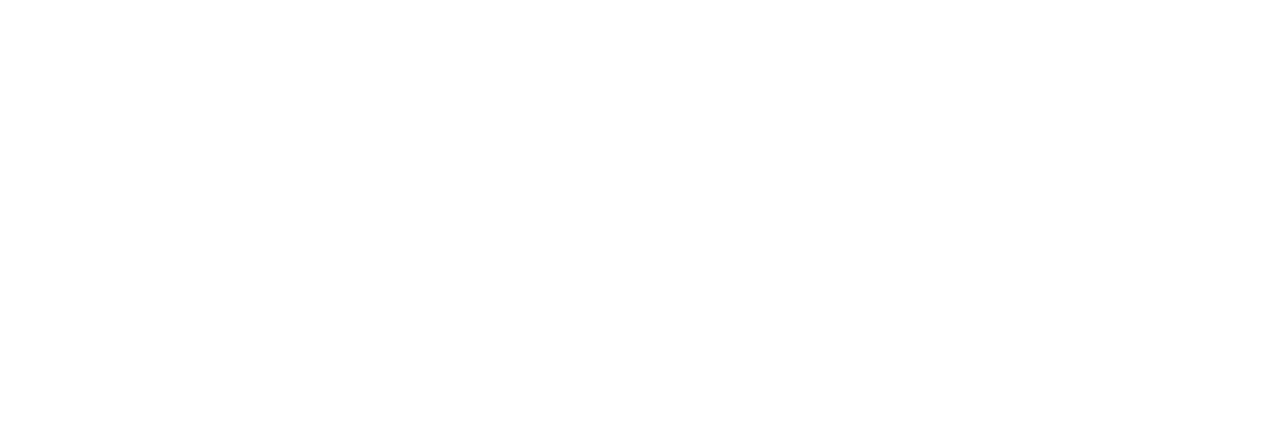
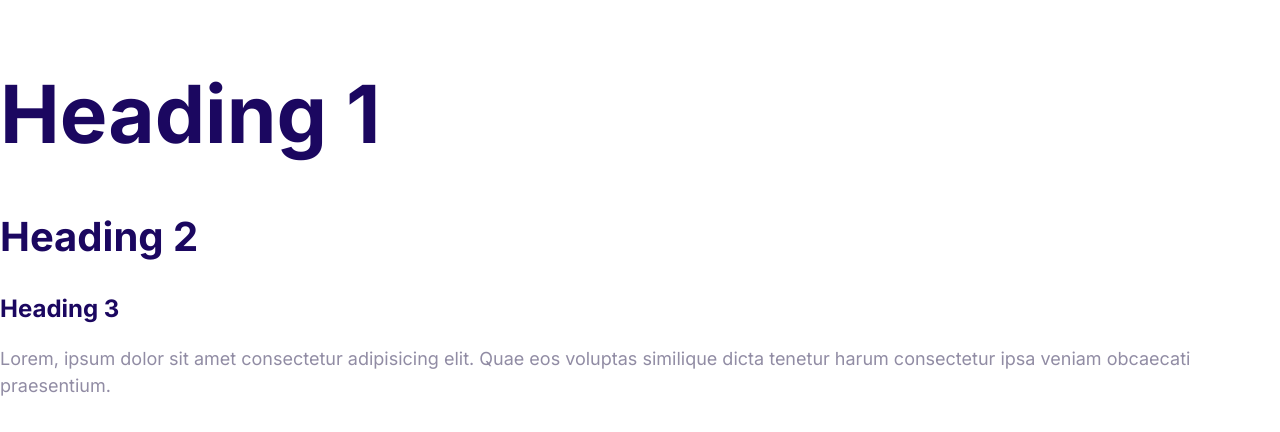
Before and after one commit to Amban03/Project-Adam, a plain HTML site: page index.html in a window 1280 px wide. Drawn offline with Linux system fonts and the light colour scheme.

Commit message:
Define the styles for the fonts.

```diff
--- a/css/styles.css
+++ b/css/styles.css
@@ -3,5 +3,57 @@
   --color-secondary: #00d9ff;
   --color-accent: #ff3400;
   --color-headings: #1b0760;
-  --colr-body: #918ca4;
+  --color-body: #918ca4;
 }
+
+html {
+  font-size: 62.5%;
+}
+
+body {
+  font-family: Inter, Arial, Helvetica, sans-serif;
+  font-size: 2.4rem;
+  line-height: 1.5;
+  color: var(--color-body);
+}
+
+h1,
+h2,
+h3 {
+  color: var(--color-headings);
+  margin-bottom: 1rem;
+}
+
+h1 {
+  font-size: 7rem;
+}
+
+h2 {
+  font-size: 4rem;
+}
+
+h3 {
+  font-size: 3rem;
+}
+
+p {
+  margin-bottom: 0;
+}
+
+@media screen and (min-width: 1024px) {
+  body {
+    font-size: 1.8rem;
+  }
+
+  h1 {
+    font-size: 8rem;
+  }
+
+  h2 {
+    font-size: 4rem;
+  }
+
+  h3 {
+    font-size: 2.4rem;
+  }
+}
--- a/index.html
+++ b/index.html
@@ -5,10 +5,17 @@
     <meta http-equiv="X-UA-Compatible" content="IE=edge">
     <meta name="viewport" content="width=device-width, initial-scale=1.0">
     <title>Document</title>
+    <link rel="preconnect" href="https://fonts.googleapis.com">
+    <link rel="preconnect" href="https://fonts.gstatic.com" crossorigin>
+    <link href="https://fonts.googleapis.com/css2?family=Inter:wght@400;700&display=swap" rel="stylesheet">
+
     <link rel="stylesheet" href="css/normalize.css">
     <link rel="stylesheet" href="css/styles.css">
 </head>
 <body>
-
+   <h1>Heading 1</h1>
+   <h2>Heading 2</h2>
+   <h3>Heading 3</h3>
+   <p>Lorem, ipsum dolor sit amet consectetur adipisicing elit. Quae eos voluptas similique dicta tenetur harum consectetur ipsa veniam obcaecati praesentium.</p>
 </body>
 </html>
```
